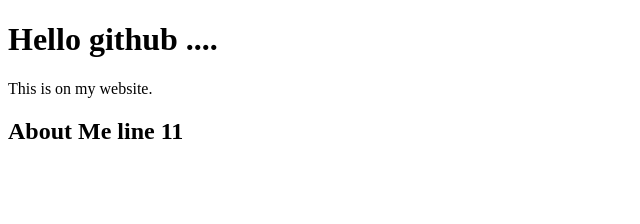
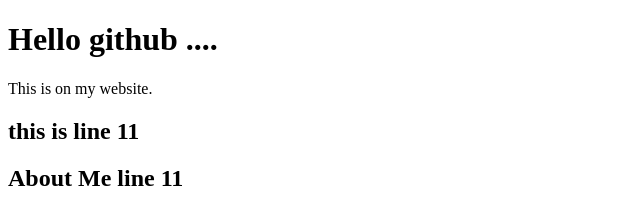
Before and after one commit to pantherdox/githubbasics, a plain HTML site: page index.html in a window 1280 px wide. Shown: the whole page, without its empty margins (0-640 px from the left). Drawn offline with Linux system fonts and the light colour scheme.

Commit message:
sdhfgijskadf

```diff
--- a/index.html
+++ b/index.html
@@ -8,6 +8,7 @@
 <body>
     <h1>Hello github ....</h1>
     <p>This is on my website.</p>
+    <h2>this is line 11</h2>
     <h2>About Me line 11</h2>
 </body>
 </html>
```
